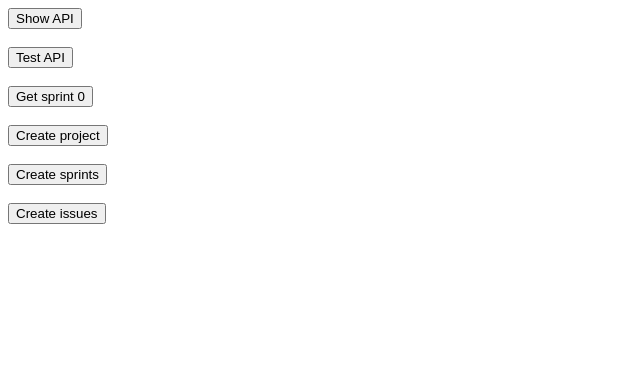
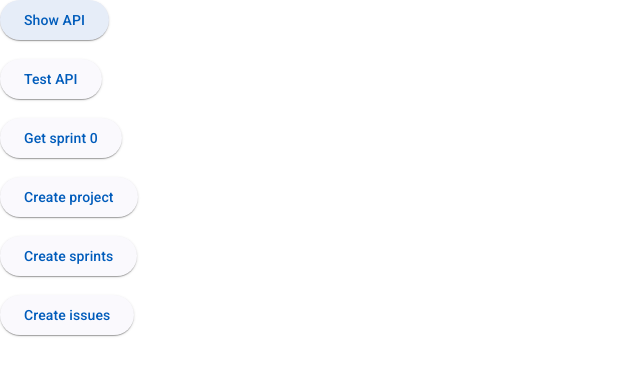
Before and after one commit to MiloszKlaput/Generio, an Angular app in the folder pomelo.fe/: page / in a window 1280 px wide. Both pictures are taken after a click on the button "Show API". Shown: the top 376 px of the page, without its empty margins (0-640 px from the left). Built offline with nearby package versions, Linux system fonts and the light colour scheme.

Commit message:
Dodanie Angular Material

```diff
--- a/pomelo.fe/angular.json
+++ b/pomelo.fe/angular.json
@@ -30,6 +30,7 @@
               "src/assets"
             ],
             "styles": [
+              "@angular/material/prebuilt-themes/azure-blue.css",
               "src/styles.scss"
             ],
             "scripts": []
@@ -89,6 +90,7 @@
               "src/assets"
             ],
             "styles": [
+              "@angular/material/prebuilt-themes/azure-blue.css",
               "src/styles.scss"
             ],
             "scripts": []
--- a/pomelo.fe/package.json
+++ b/pomelo.fe/package.json
@@ -11,10 +11,12 @@
   "private": true,
   "dependencies": {
     "@angular/animations": "^19.0.6",
+    "@angular/cdk": "^19.0.5",
     "@angular/common": "^19.0.6",
     "@angular/compiler": "^19.0.6",
     "@angular/core": "^19.0.6",
     "@angular/forms": "^19.0.6",
+    "@angular/material": "^19.0.5",
     "@angular/platform-browser": "^19.0.6",
     "@angular/platform-browser-dynamic": "^19.0.6",
     "@angular/router": "^19.0.6",
--- a/pomelo.fe/src/app/app.component.html
+++ b/pomelo.fe/src/app/app.component.html
@@ -1,15 +1,15 @@
-<button (click)="showApiCalls = !showApiCalls">Show API</button>
+<button mat-raised-button (click)="showApiCalls = !showApiCalls">Show API</button>
 
 <div *ngIf="showApiCalls">
   <br>
-  <button (click)="testApi()">Test API</button>
+  <button mat-raised-button (click)="testApi()">Test API</button>
   <br><br>
-  <button (click)="getSprintZero()">Get sprint 0</button>
+  <button mat-raised-button (click)="getSprintZero()">Get sprint 0</button>
   <br><br>
-  <button (click)="createProject()">Create project</button>
+  <button mat-raised-button (click)="createProject()">Create project</button>
   <br><br>
-  <button (click)="createSprint()">Create sprints</button>
+  <button mat-raised-button (click)="createSprint()">Create sprints</button>
   <br><br>
-  <button (click)="createIssues()">Create issues</button>
+  <button mat-raised-button (click)="createIssues()">Create issues</button>
   <br><br>
 </div>
--- a/pomelo.fe/src/app/app.config.ts
+++ b/pomelo.fe/src/app/app.config.ts
@@ -3,10 +3,11 @@ import { provideRouter } from '@angular/router';
 
 import { routes } from './app.routes';
 import { provideHttpClient } from '@angular/common/http';
+import { provideAnimationsAsync } from '@angular/platform-browser/animations/async';
 
 export const appConfig: ApplicationConfig = {
   providers: [
     provideRouter(routes),
-    provideHttpClient()
+    provideHttpClient(), provideAnimationsAsync()
   ]
 };
--- a/pomelo.fe/src/index.html
+++ b/pomelo.fe/src/index.html
@@ -6,8 +6,10 @@
   <base href="/">
   <meta name="viewport" content="width=device-width, initial-scale=1">
   <link rel="icon" type="image/x-icon" href="favicon.ico">
+  <link href="https://fonts.googleapis.com/css2?family=Roboto:wght@300;400;500&display=swap" rel="stylesheet">
+  <link href="https://fonts.googleapis.com/icon?family=Material+Icons" rel="stylesheet">
 </head>
-<body>
+<body class="mat-typography">
   <app-root></app-root>
 </body>
 </html>
--- a/pomelo.fe/src/styles.scss
+++ b/pomelo.fe/src/styles.scss
@@ -0,0 +1,3 @@
+
+html, body { height: 100%; }
+body { margin: 0; font-family: Roboto, "Helvetica Neue", sans-serif; }
```
Also changed, not shown: pomelo.fe/src/app/app.component.ts (+8 -4 lines), 1 other file (tests, documents, lock files or other folders).
